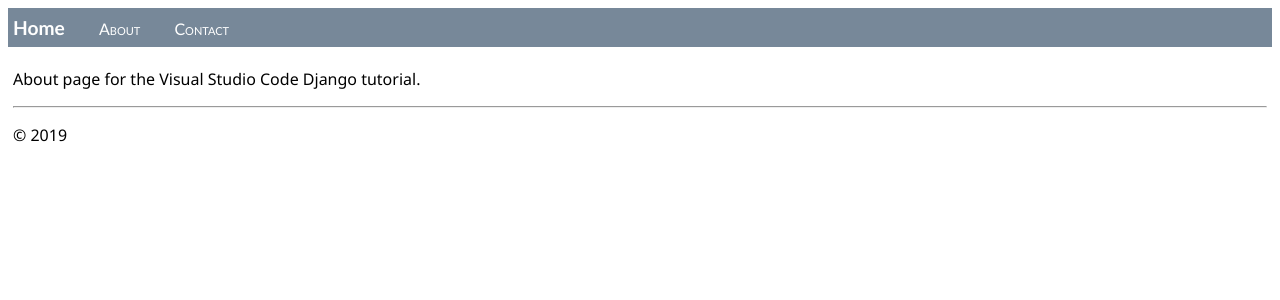
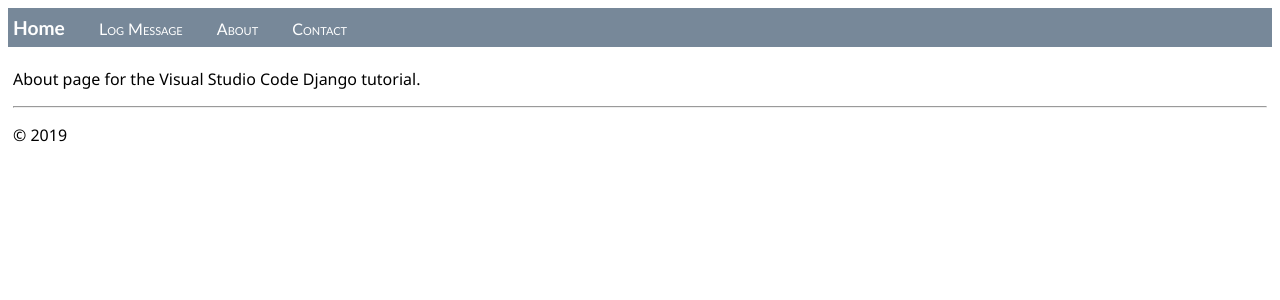
Before and after one commit to rrgmax/Django_VS_Code, a Django app: page /about/ in a window 1280 px wide. Shown: the top 300 px of the page. Run offline with Django 3.2, Linux system fonts and the light colour scheme.

Commit message:
Add a link in the "navbar" div for the message logging page

```diff
--- a/hello/templates/hello/layout.html
+++ b/hello/templates/hello/layout.html
@@ -10,6 +10,8 @@
 <body>
 <div class="navbar">
     <a href="{% url 'home' %}" class="navbar-brand">Home</a>
+    <!-- Insert below the link to Home -->
+    <a href="{% url 'log' %}" class="navbar-item">Log Message</a>
     <a href="{% url 'about' %}" class="navbar-item">About</a>
     <a href="{% url 'contact' %}" class="navbar-item">Contact</a>
 </div>
```
